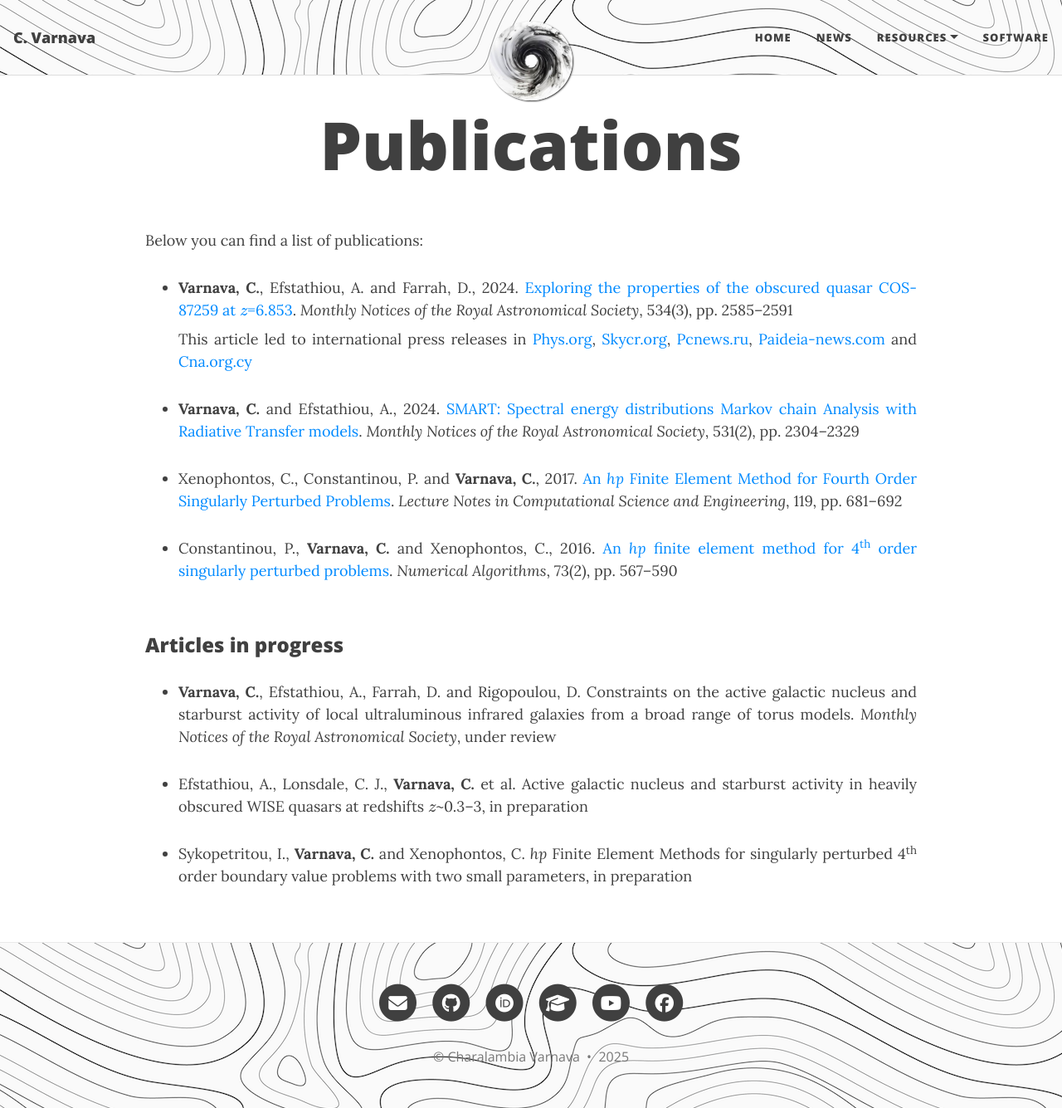
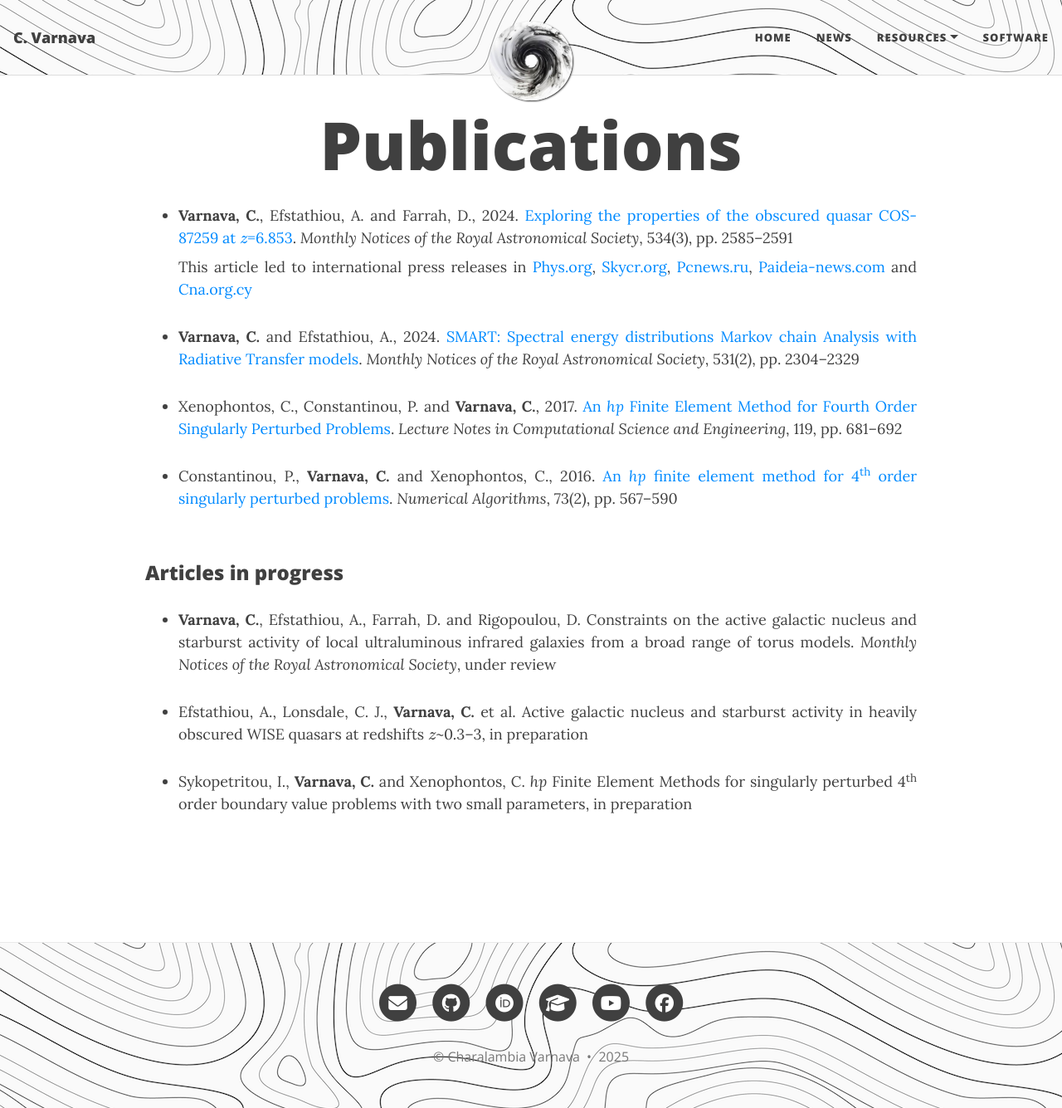
Before and after one commit to ch-var/ch-var.github.io, a Jekyll site: the page built from publications.html, in a window 1280 px wide and 1335 px high. Shown: the whole window at 83% size. Built offline with Jekyll 4.4.1, drawn with Linux system fonts in a browser that asks for light colours; formulas are drawn with MathJax 3.

Commit message:
Update publications.html

```diff
--- a/publications.html
+++ b/publications.html
@@ -21,7 +21,6 @@ mathjax: true
   }
 </style>
 
-<p align='justify'>Below you can find a list of publications:</p>
 <ul>
 <li class="responsive-margin" style="margin-bottom: 8px;"><b>Varnava, C.</b>, Efstathiou, A. and Farrah, D., 2024. <a href="https://doi.org/10.1093/mnras/stae2221">Exploring the properties of the obscured quasar COS-87259 at \(z\)=6.853</a>. <i>Monthly Notices of the Royal Astronomical Society</i>, 534(3), pp. 2585–2591</li>
 <p align='justify' style="margin-top: 0px;">This article led to international press releases in <a href="https://phys.org/news/2024-10-astronomers-explore-properties-obscured-hyperluminous.html">Phys.org</a>, <a href="https://skycr.org/2024/10/21/exploran-las-propiedades-de-un-cuasar-hiperluminoso-oscurecido/">Skycr.org</a>, <a href="https://pcnews.ru/news/astronomy_obnaruzili_sverhmassivnuu_cernuu_dyru_v_centre_galaktiki_cos_87259-1530160.html#gsc.tab=0">Pcnews.ru</a>, <a href="https://paideia-news.com/panepistimio-frederick/2024/11/11/ereynitria-toy-eyropaikoy-panepistimioy-meleta-ena-protogono-yperfoteino-kbazar">Paideia-news.com</a> and <a href="https://www.cna.org.cy/press-release/article/7556971/anakoinosi-typoy-evropaiko-panepistimio-kyproy">Cna.org.cy</a></p>
```
